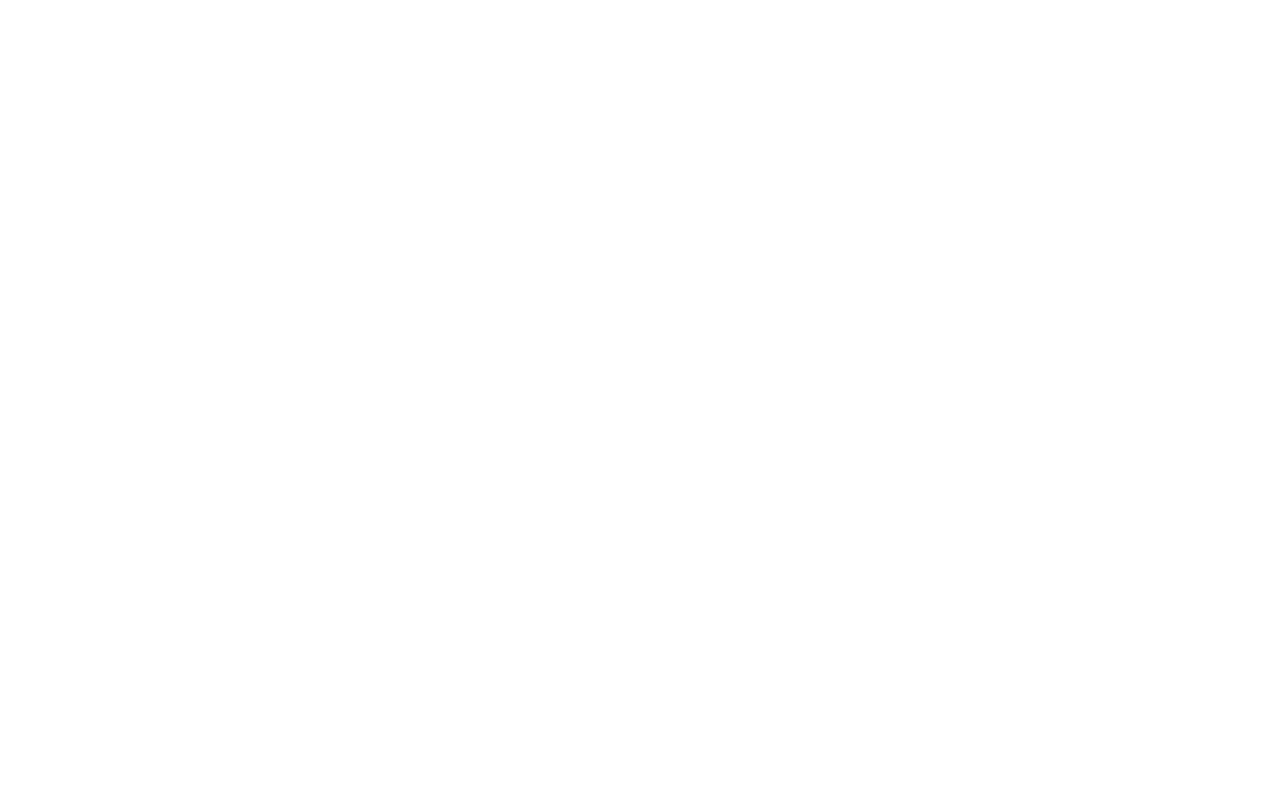
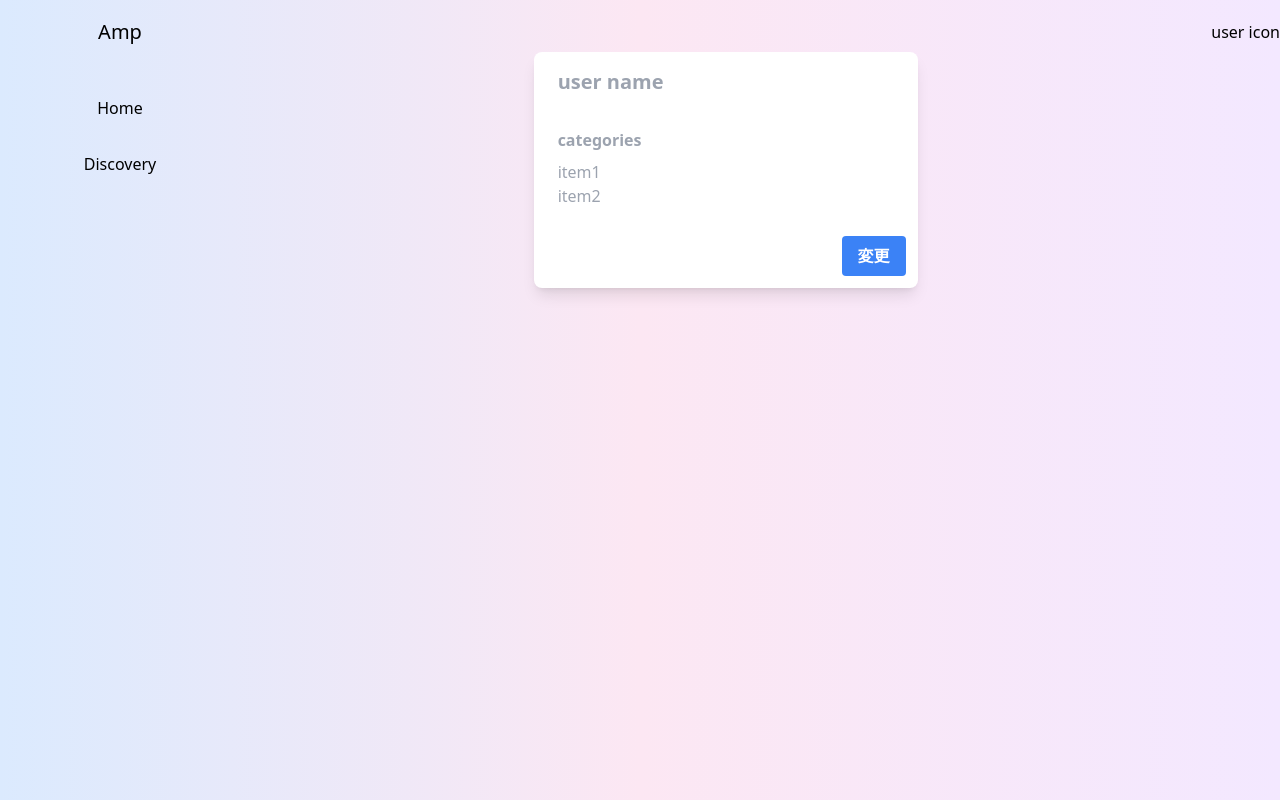
Before and after one commit to ovrsa/Amp, a Vue app in the folder amp-client/: page /edit in a window 1280 px wide. Before the commit this address had no page. Built offline with nearby package versions, Linux system fonts and the light colour scheme.

Commit message:
feat/PRI-118 markup edit

```diff
--- a/amp-client/src/router/index.ts
+++ b/amp-client/src/router/index.ts
@@ -1,3 +1,4 @@
+import Edit from '@/views/Edit.vue';
 import Home from '@/views/Home.vue';
 import { createRouter, createWebHistory } from 'vue-router';
 
@@ -6,8 +7,12 @@
     path: '/',
     name: 'Home',
     component: Home,
-
   },
+  {
+    path: '/edit',
+    name: 'Edit',
+    component: Edit,
+  }
 ];
 
 const router = createRouter({
--- /dev/null
+++ b/amp-client/src/views/Edit.vue
@@ -0,0 +1,53 @@
+<template>
+<!-- sidebar -->
+<div class="flex bg-gradient-to-r from-blue-100 via-pink-100 to-purple-100">
+  <!-- sidebar -->
+  <div class="flex flex-col w-60 h-screen">
+    <div class="flex items-center justify-center h-16">
+      <h1 class="text-xl">Amp</h1>
+    </div>
+    <div class="flex flex-col items-center justify-start pt-4">
+      <router-link to="/" class="p-4">Home</router-link>
+      <router-link to="/about" class="p-4">Discovery</router-link>
+    </div>
+  </div>
+
+  <!-- postcard -->
+  <div class="flex-1  items-center justify-center mt-10">
+    <!-- user card -->
+    <div class="max-w-sm mx-auto mt-3 bg-white shadow-lg rounded-lg overflow-hidden">
+      <!-- user_name -->
+      <div class="px-6 py-4">
+        <input type="text" class="text-xl font-bold text-gray-900" placeholder="user name">
+      </div>
+
+      <!-- categories -->
+      <div class="px-6 py-4 border-gray-200">
+        <input class="font-bold text-gray-700" placeholder="categories">
+        <ul class="list-disc list-inside mt-2">
+          <input placeholder="item1">
+          <input placeholder="item2">
+        </ul>
+      </div>
+
+      <!-- submmit -->
+      <div class="flex justify-end p-3">
+        <button class="bg-blue-500  hover:bg-blue-700 text-white font-bold py-2 px-4 rounded">変更</button>
+      </div>
+    </div>
+  </div>
+
+  <!-- status-bar -->
+  <div class="flex items-center justify-center h-16">
+    <p>user icon</p>
+  </div>
+
+</div>
+
+</template>
+
+<script setup lang="ts">
+</script>
+
+<style>
+</style>
```
